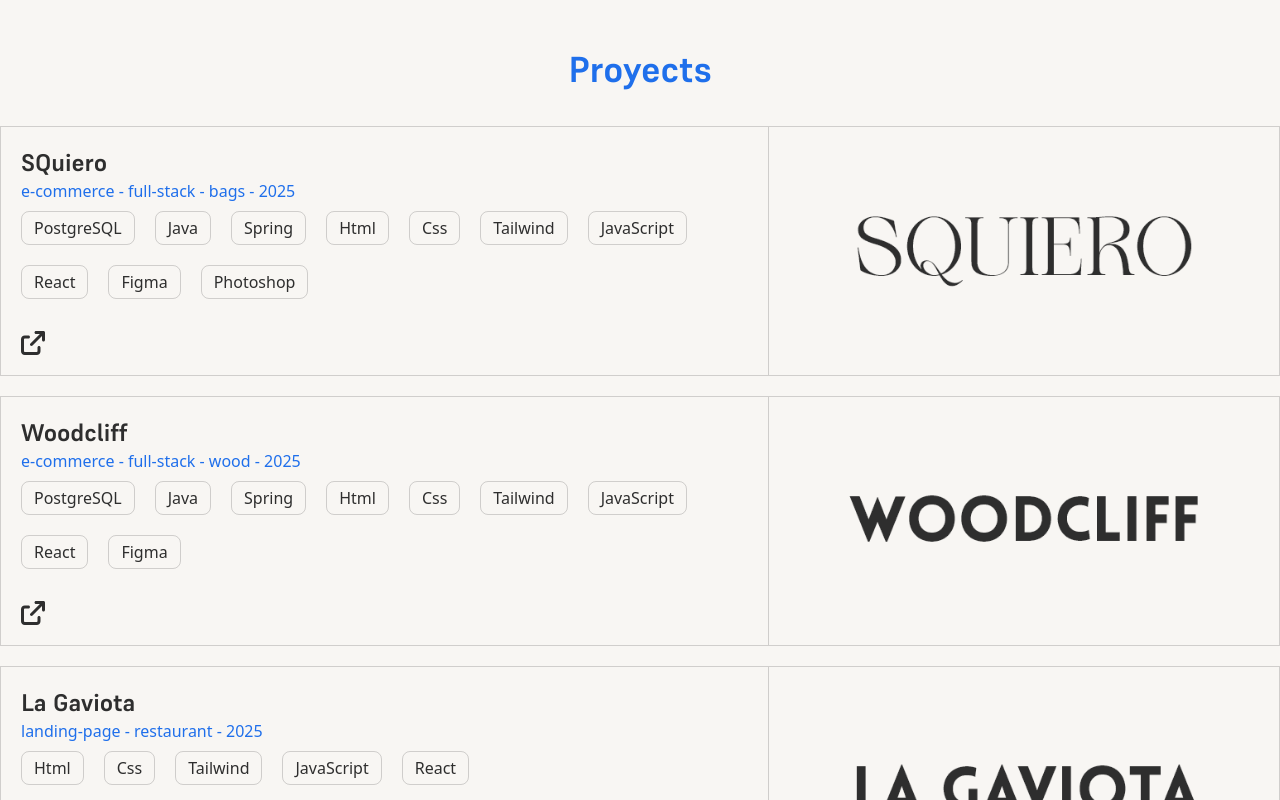
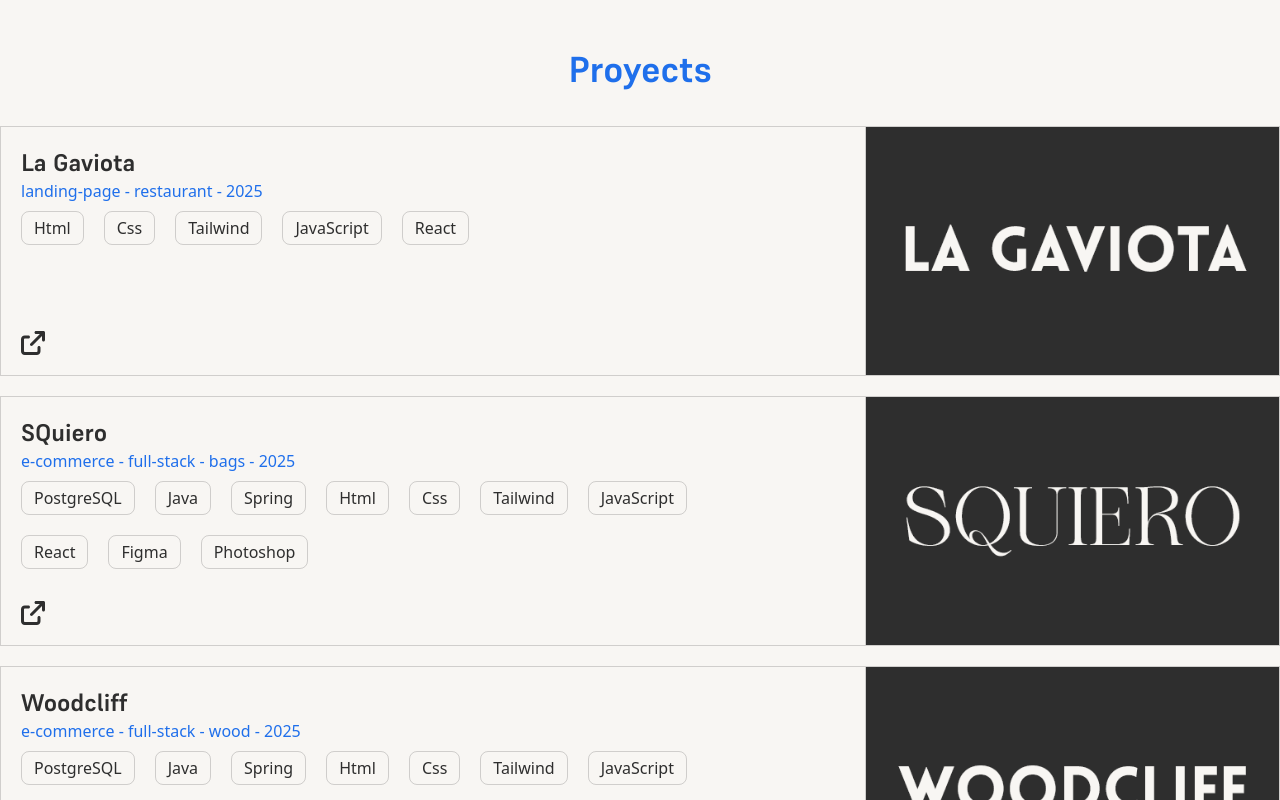
Before and after one commit to MarcosBernalOficial/MyPortfolio, a React (Vite) app: page /MyPortfolio/ in a window 1280 px wide. Shown: the part 1160-1960 px from the top of the page. Built offline with nearby package versions, Linux system fonts and the light colour scheme.

Commit message:
arreglando manejo de errores de los proyectos

```diff
--- a/src/components/Dashboard.jsx
+++ b/src/components/Dashboard.jsx
@@ -1,14 +1,25 @@
 import { FontAwesomeIcon } from "@fortawesome/react-fontawesome";
 import { faArrowUpRightFromSquare } from "@fortawesome/free-solid-svg-icons";
+import { useState } from "react";
 
-import woodcliffLight from "../assets/images/woodcliff-white.png";
 import woodcliffDark from "../assets/images/woodcliff-black.png";
-import squieroLight from "../assets/images/squiero-white.png";
 import squieroDark from "../assets/images/squiero-black.png";
-import lagaviotaLight from "../assets/images/lagaviota-white.png";
 import lagaviotaDark from "../assets/images/lagaviota-black.png";
+import WorkInProgress from "./WorkInProgress";
 
 export default function Dashboard() {
+    const [showWorkInProgress, setShowWorkInProgress] = useState(false);
+    const [currentProject, setCurrentProject] = useState("");
+
+    const handleProjectClick = (projectName) => {
+        setCurrentProject(projectName);
+        setShowWorkInProgress(true);
+    };
+
+    const handleCloseWorkInProgress = () => {
+        setShowWorkInProgress(false);
+        setCurrentProject("");
+    };
 
     const data = [
         {
@@ -46,28 +57,25 @@ export default function Dashboard() {
 
     const proyects = [
         {
+            title: "La Gaviota",
+            subtitle: "landing-page - restaurant - 2025",
+            tools: ["Html", "Css", "Tailwind", "JavaScript", "React"],
+            linkUrl: "https://la-gaviota.vercel.app",
+            image: lagaviotaDark,
+        },
+        {
             title: "SQuiero",
             subtitle: "e-commerce - full-stack - bags - 2025",
             tools: ["PostgreSQL", "Java", "Spring", "Html", "Css", "Tailwind", "JavaScript", "React", "Figma", "Photoshop"],
             linkUrl: "",
-            imageLight: squieroLight,
-            imageDark: squieroDark,
+            image: squieroDark,
         },
         {
             title: "Woodcliff",
             subtitle: "e-commerce - full-stack - wood - 2025",
             tools: ["PostgreSQL", "Java", "Spring", "Html", "Css", "Tailwind", "JavaScript", "React", "Figma"],
             linkUrl: "",
-            imageLight: woodcliffLight,
-            imageDark: woodcliffDark,
-        },
-        {
-            title: "La Gaviota",
-            subtitle: "landing-page - restaurant - 2025",
-            tools: ["Html", "Css", "Tailwind", "JavaScript", "React"],
-            linkUrl: "",
-            imageLight: lagaviotaLight,
-            imageDark: lagaviotaDark,
+            image: woodcliffDark,
         },
     ];
 
@@ -209,6 +217,7 @@ export default function Dashboard() {
                         ">{tool}</li>
                     ))}
                     </ul>
+                    {proyect.linkUrl ? (
                         <a
                             href={proyect.linkUrl}
                             target="_blank"
@@ -219,27 +228,36 @@ export default function Dashboard() {
                                 pl-5
                                 absolute bottom-0 left-0 z-10
                                 hover:scale-110
-                    ">
+                                cursor-pointer
+                            "
+                        >
                             <FontAwesomeIcon className="my-4 size-6" icon={faArrowUpRightFromSquare} />
                         </a>
+                    ) : (
+                        <button
+                            onClick={() => handleProjectClick(proyect.title)}
+                            className="
+                                text-black dark:text-white hover:text-blue dark:hover:text-blue
+                                transition-all duration-300
+                                pl-5
+                                absolute bottom-0 left-0 z-10
+                                hover:scale-110
+                                cursor-pointer
+                            "
+                        >
+                            <FontAwesomeIcon className="my-4 size-6" icon={faArrowUpRightFromSquare} />
+                        </button>
+                    )}
                     <img
-                        src={proyect.imageLight}
-                        alt={`${proyect.title} light`}
+                        src={proyect.image}
+                        alt={`${proyect.title}`}
                         className="
-                            md:w-[40%] w-full md:h-full h-full
+                            w-full h-full
+                            md:w-auto md:h-full
                             md:top-0 md:right-0 md:absolute
                             flex
-                            md:block md:dark:hidden md:object-contain
-                            md:border-l md:border-black/20
-                        "/>
-                    <img
-                        src={proyect.imageDark}
-                        alt={`${proyect.title} dark`}
-                        className="
-                            md:max-w-[40%] w-full md:h-full
-                            md:absolute md:top-0 md:right-0
-                            hidden dark:block object-contain
-                            md:border-l md:border-white/20
+                            md:block md:object-contain
+                            md:border-l md:border-black/20 dark:border-white/20
                         "/>
                 </div>
             ))}
@@ -256,6 +274,18 @@ export default function Dashboard() {
                     You should work with me, I will make your life easier.
                 </h3>
             </div>
+
+            {showWorkInProgress && (
+                <div className="fixed inset-0 z-50">
+                    <div
+                        className="absolute inset-0 bg-black bg-opacity-50"
+                        onClick={handleCloseWorkInProgress}
+                    ></div>
+                    <div className="relative z-10">
+                        <WorkInProgress onClose={handleCloseWorkInProgress} />
+                    </div>
+                </div>
+            )}
         </div>
     );
 }
--- /dev/null
+++ b/src/components/WorkInProgress.jsx
@@ -0,0 +1,46 @@
+export default function WorkInProgress({ onClose }) {
+    return (
+        <div className="
+            min-h-screen
+            flex items-center justify-center
+            bg-white dark:bg-black
+            text-black dark:text-white
+        ">
+            <div className="
+                text-center
+                px-4
+            ">
+                <h1 className="
+                    text-4xl md:text-6xl
+                    font-bold
+                    mb-4
+                    text-black dark:text-white
+                ">
+                    Work in Progress
+                </h1>
+                <p className="
+                    text-lg md:text-xl
+                    text-blue
+                    font-medium
+                    mb-8
+                ">
+                    Estamos trabajando en algo increíble
+                </p>
+                <button
+                    onClick={onClose}
+                    className="
+                        text-blue hover:text-blue-700 dark:hover:text-blue-300
+                        transition-colors duration-200
+                        text-lg font-medium
+                        border-2 border-blue hover:border-blue-700 dark:hover:border-blue-300
+                        px-6 py-2
+                        rounded-lg
+                        hover:bg-blue hover:text-white dark:hover:bg-blue-900
+                    "
+                >
+                    Back
+                </button>
+            </div>
+        </div>
+    );
+}
```
Lines whose indentation alone changed are shown as unchanged.
